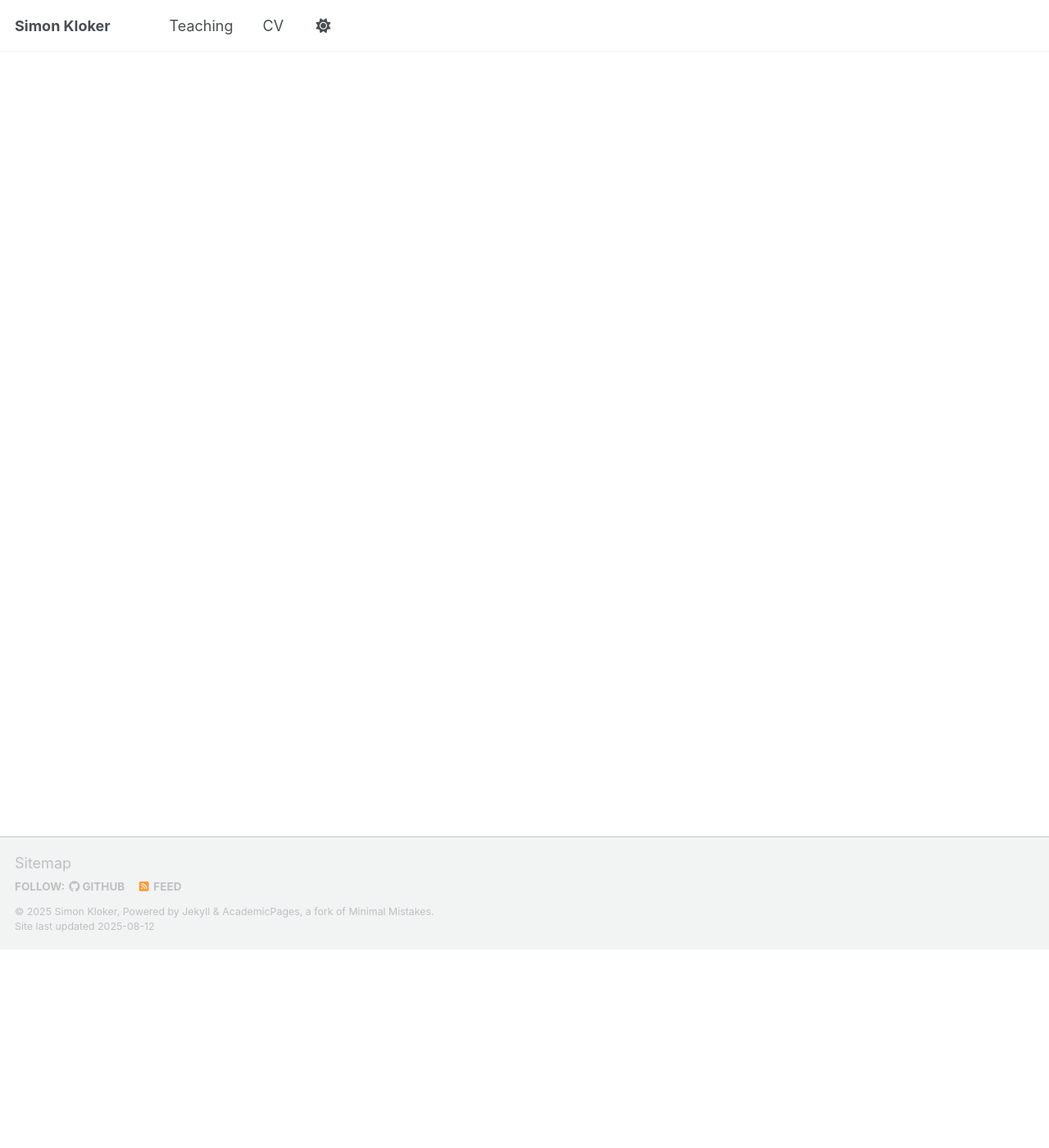
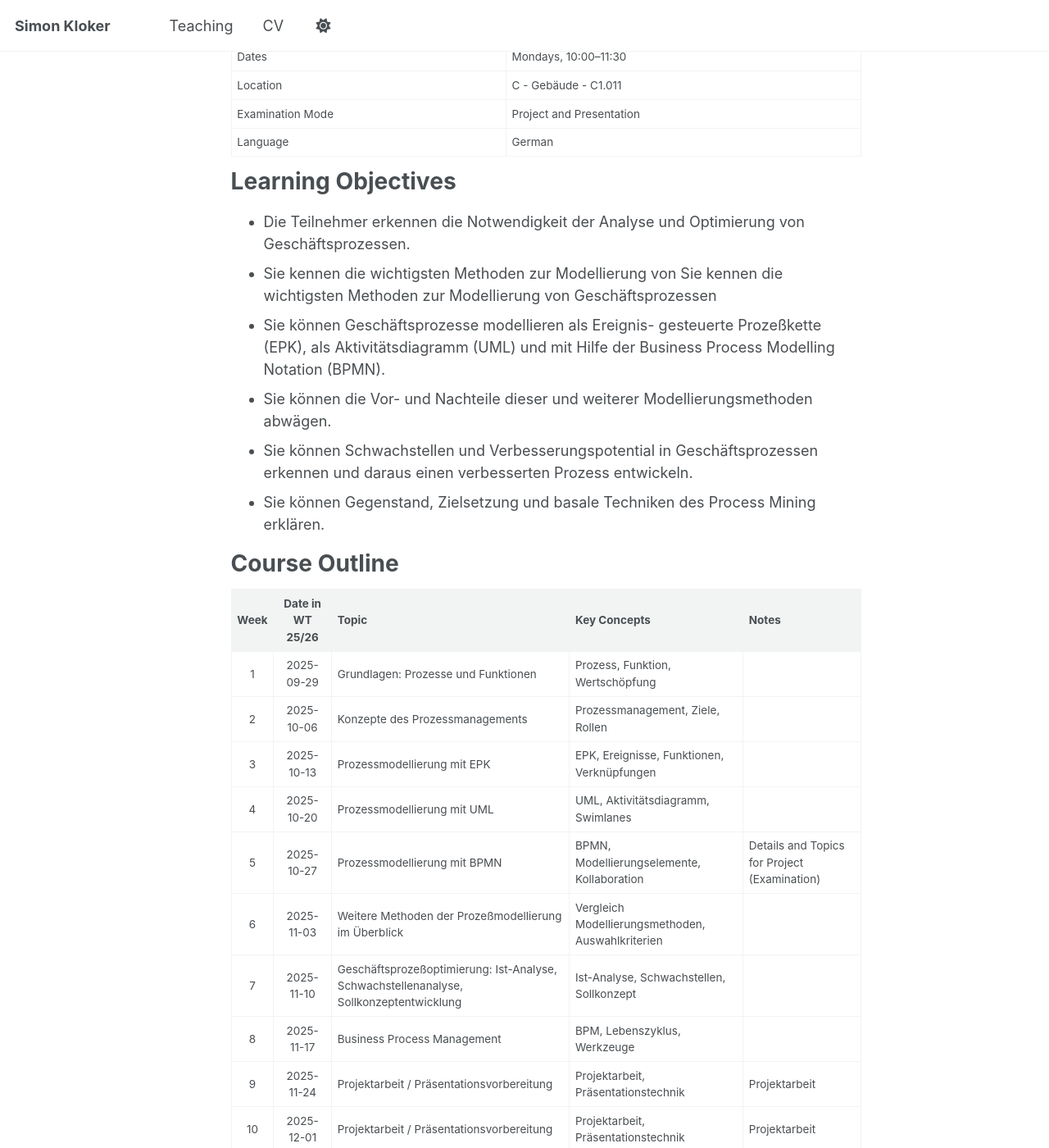
Before and after one commit to simon-kloker/simon-kloker.github.io, a Jekyll site: the page built from _pages/bwi302/course_outline.md, in a window 1280 px wide and 1400 px high, scrolled down 242 px. Shown: the whole window at 82% size. Built offline with Jekyll 4.4.1, drawn with Linux system fonts in a browser that asks for light colours; a script that is not in the unit is left out; some of the changed text lies outside the part shown.

Commit message:
course outline for bwi302

```diff
--- a/_pages/bwi302/course_outline.md
+++ b/_pages/bwi302/course_outline.md
@@ -7,4 +7,46 @@ redirect_from:
   - /bwi302/course_outline.html
 ---
 
-aldsjfa;lskj
+Basic information
+======
+
+| Item               | Details                      |
+|--------------------|------------------------------|
+| Lecturer           | Dr. Simon Kloker             |
+| Semester           | Winter 2025/26               |
+| Dates              | Mondays, 10:00–11:30         |
+| Location           | C - Gebäude - C1.011         |
+| Examination Mode   | Project and Presentation     |
+| Language           | German                       |
+
+Learning Objectives
+======
+
+
+* Die Teilnehmer erkennen die Notwendigkeit der Analyse und Optimierung von Geschäftsprozessen.
+* Sie kennen die wichtigsten Methoden zur Modellierung von Sie kennen die wichtigsten Methoden zur Modellierung von Geschäftsprozessen
+* Sie können Geschäftsprozesse modellieren als Ereignis- gesteuerte Prozeßkette (EPK), als Aktivitätsdiagramm (UML) und mit Hilfe der Business Process Modelling Notation (BPMN).
+* Sie können die Vor- und Nachteile dieser und weiterer Modellierungsmethoden abwägen.
+* Sie können Schwachstellen und Verbesserungspotential in Geschäftsprozessen erkennen und daraus einen verbesserten Prozess entwickeln.
+* Sie können Gegenstand, Zielsetzung und basale Techniken des Process Mining erklären.
+
+
+Course Outline
+======
+
+| Week | Date in WT 25/26 | Topic | Key Concepts | Notes |
+|:-----:|:------------:|:-----------------------------------------------|:-----------------------------------------------|:-----------------------------------------------|
+| 1 | 2025-09-29 | Grundlagen: Prozesse und Funktionen | Prozess, Funktion, Wertschöpfung |  |
+| 2 | 2025-10-06 | Konzepte des Prozessmanagements | Prozessmanagement, Ziele, Rollen |  |
+| 3 | 2025-10-13 | Prozessmodellierung mit EPK | EPK, Ereignisse, Funktionen, Verknüpfungen |  |
+| 4 | 2025-10-20 | Prozessmodellierung mit UML | UML, Aktivitätsdiagramm, Swimlanes |  |
+| 5 | 2025-10-27 | Prozessmodellierung mit BPMN | BPMN, Modellierungselemente, Kollaboration | Details and Topics for Project (Examination) |
+| 6 | 2025-11-03 | Weitere Methoden der Prozeßmodellierung im Überblick | Vergleich Modellierungsmethoden, Auswahlkriterien |  |
+| 7 | 2025-11-10 | Geschäftsprozeßoptimierung: Ist-Analyse, Schwachstellenanalyse, Sollkonzeptentwicklung | Ist-Analyse, Schwachstellen, Sollkonzept |  |
+| 8 | 2025-11-17 | Business Process Management | BPM, Lebenszyklus, Werkzeuge |  |
+| 9 | 2025-11-24 | Projektarbeit / Präsentationsvorbereitung | Projektarbeit, Präsentationstechnik | Projektarbeit |
+| 10 | 2025-12-01 | Projektarbeit / Präsentationsvorbereitung | Projektarbeit, Präsentationstechnik | Projektarbeit |
+| 11 | 2025-12-08 | Projektarbeit / Präsentationsvorbereitung | Projektarbeit, Präsentationstechnik | Projektarbeit |
+| 12 | 2025-12-15 | Prozess-Implementierung und Prozess-Roll-Out | Implementierung, Roll-Out, Change Management |  |
+| 13 | 2025-12-22 | Präsentationen | Präsentation, Feedback |  |
+| 14 | 2026-01-05 | Einführung in Process Mining | Process Mining, Techniken, | |
```
